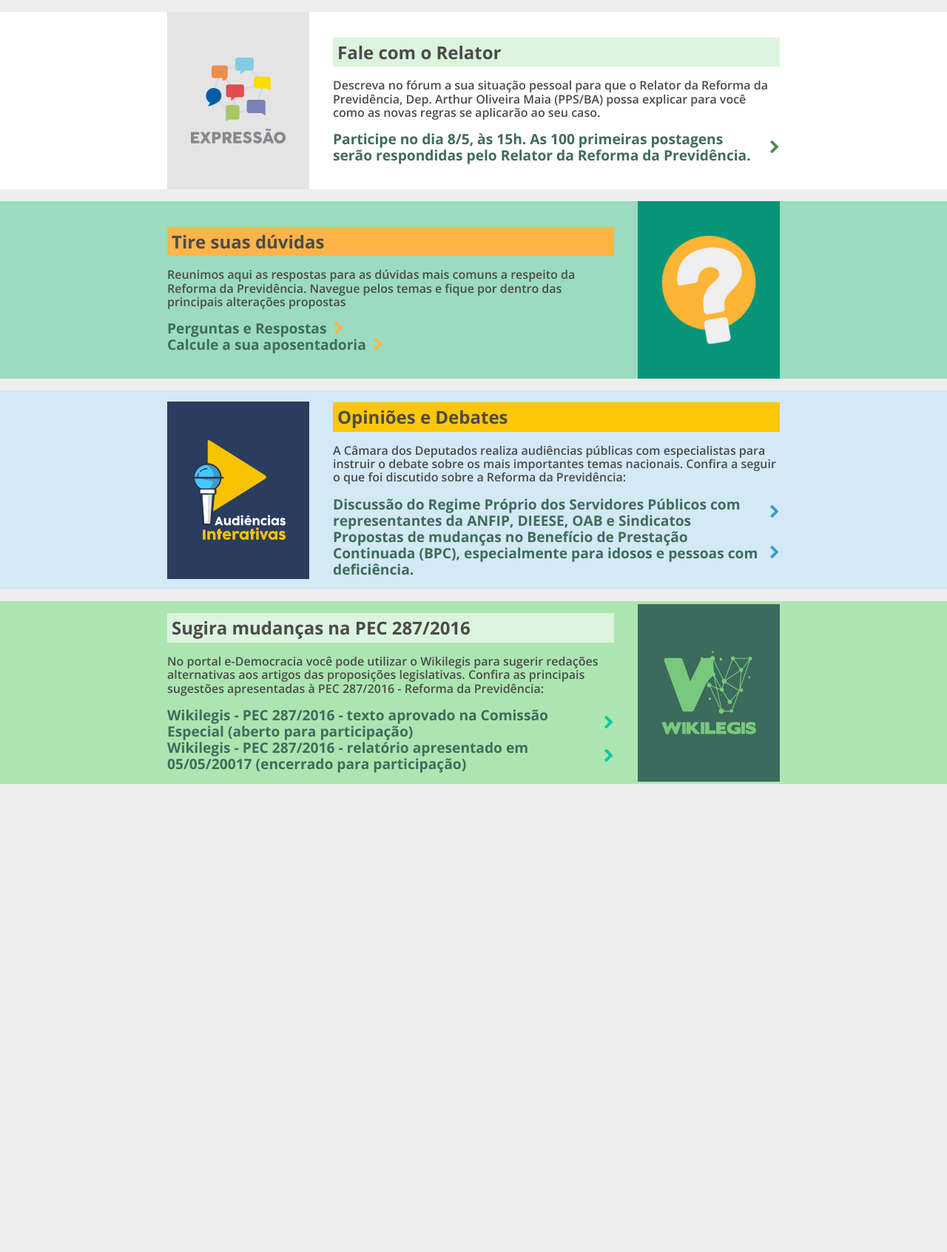
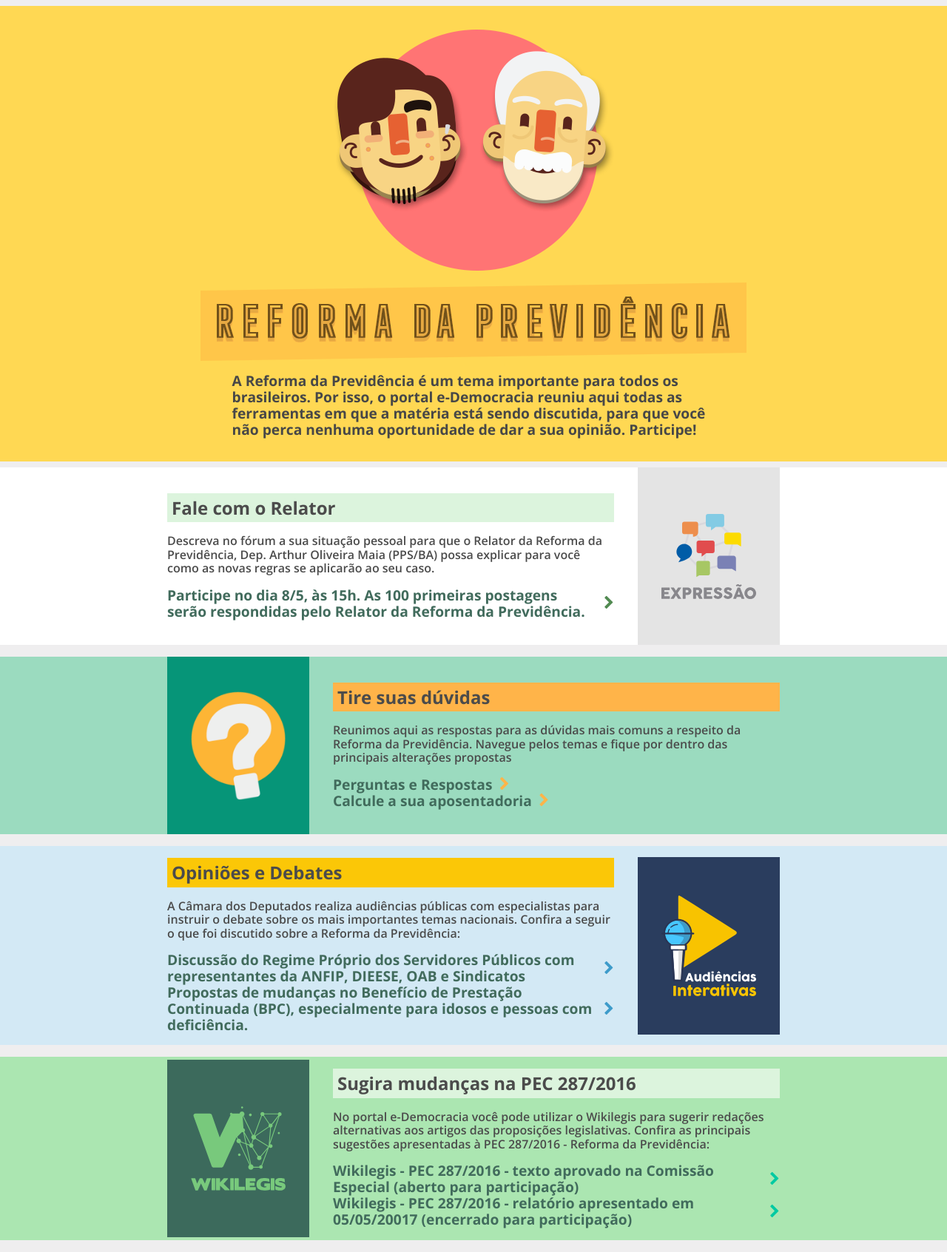
Before and after one commit to labhackercd/hotsite-edemocracia, a Jekyll site: the page built from index.html, in a window 1280 px wide. Shown: the whole page at 74% size. Built offline with Jekyll 4.4.1, drawn with Linux system fonts in a browser that asks for light colours; before the commit the page ends 1076 px from its top, so only the background shows below that.

Commit message:
Add main banner first iteration

```diff
--- a/assets/sass/content/_content.scss
+++ b/assets/sass/content/_content.scss
@@ -2,6 +2,46 @@
   display: flex;
   flex-direction: column;
   margin: 0.5em 0;
+}
+
+.main-banner {
+  display: flex;
+  flex-direction: column;
+  padding: 2em 1em;
+  background-color: #ffd853;
+}
+
+.main-banner__text {
+  font-weight: 700;
+  font-size: 1.2em;
+  color: #474747;
+  max-width: 34em;
+  margin: 0;
+}
+
+.main-banner__content {
+  display: flex;
+  flex-direction: column;
+  justify-content: center;
+  align-items: center;
+}
+
+.main-banner__title {
+  max-width: 100%;
+  margin-bottom: 1em;
+}
+
+.site-logo {
+  max-width: 100%;
+  height: auto;
+  padding: 0 2em;
+  margin-bottom: 1em;
+}
+
+.site-logo-wrapper {
+  display: flex;
+  justify-content: center;
+  align-items: center;
 }
 
 .banner-container {
--- a/index.html
+++ b/index.html
@@ -3,6 +3,18 @@ layout: default
 ---
 
 <div class="content">
+  <div class="main-banner">
+    <div class="site-logo-wrapper">
+      <img class="site-logo" src="{{site.baseurl}}/assets/images/logo-site.png" alt="Dois personagens estilizados ao lado um do outro, um mais novo e um mais velho." >
+    </div>
+    <div class="main-banner__content">
+      <img class="main-banner__title" src="{{site.baseurl}}/assets/images/titulo.png" alt="Reforma da Previdência"></img>
+      <p class="main-banner__text">
+        A Reforma da Previdência é um tema importante para todos os brasileiros. Por isso, o portal e-Democracia reuniu aqui todas as ferramentas em que a matéria está sendo discutida, para que você não perca nenhuma oportunidade de dar a sua opinião. Participe!
+      </p>
+    </div>
+  </div>
+
   {% for banner in site.data.data  %}
     <div class="banner-wrapper {{ banner.class }}">
       <div class="banner-container">
```
Also changed, not shown: assets/images/logo-site.png (added), assets/images/titulo.png (added).
